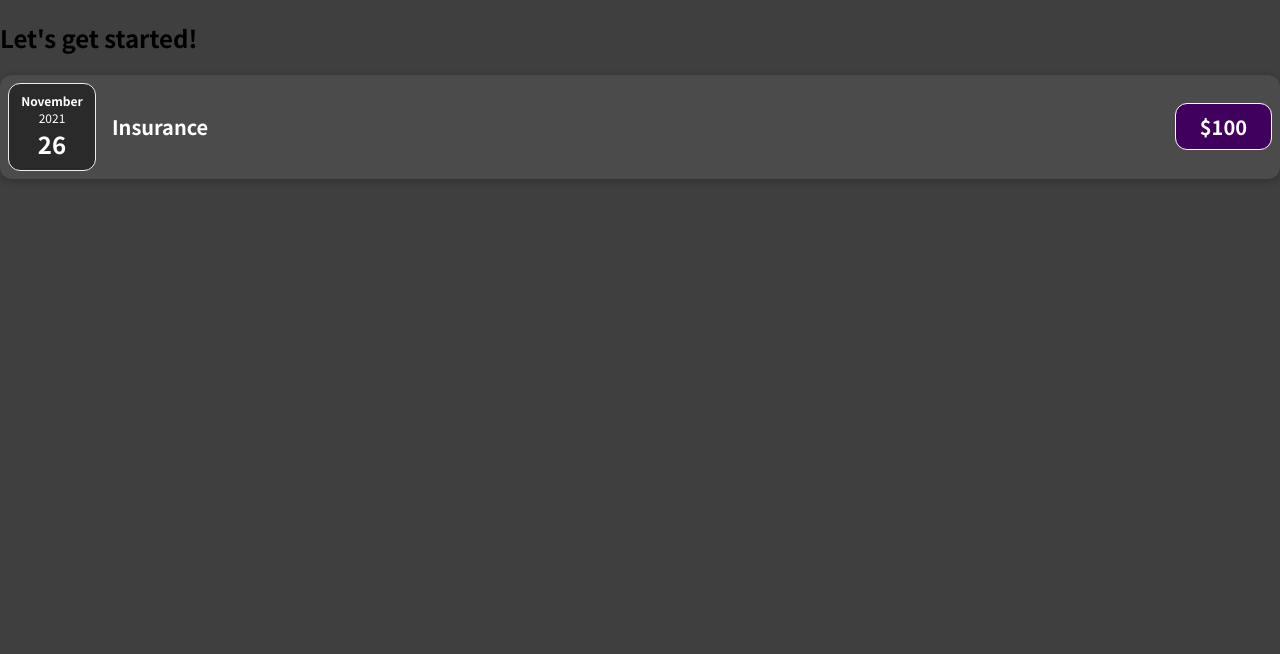
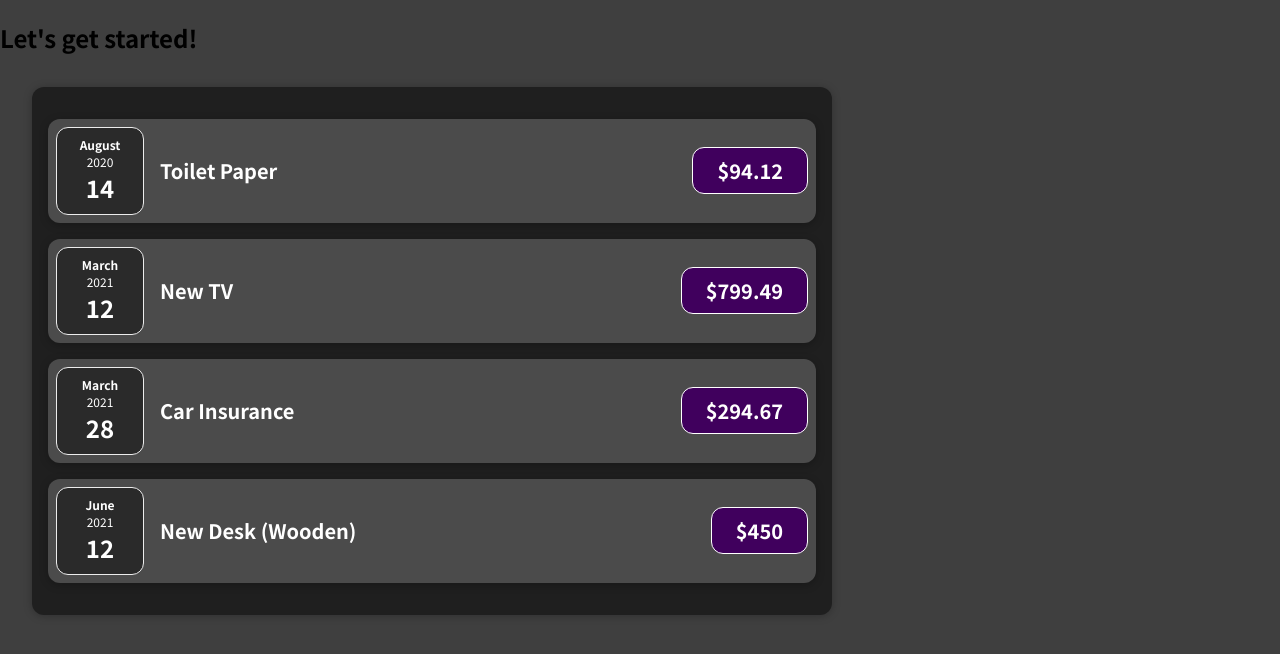
Before and after one commit to rafy13/ExpenseTracker, a JavaScript app: page / in a window 1280 px wide. Shown: the top 654 px of the page. Built offline with nearby package versions, Linux system fonts and the light colour scheme.

Commit message:
Implement expenses component

```diff
--- a/src/App.js
+++ b/src/App.js
@@ -1,14 +1,32 @@
-import ExpenseItem from "./components/ExpenseItem";
+import Expenses from "./components/Expenses";
 
 function App() {
+	const expenses = [
+		{
+			id: "e1",
+			title: "Toilet Paper",
+			amount: 94.12,
+			date: new Date(2020, 7, 14),
+		},
+		{ id: "e2", title: "New TV", amount: 799.49, date: new Date(2021, 2, 12) },
+		{
+			id: "e3",
+			title: "Car Insurance",
+			amount: 294.67,
+			date: new Date(2021, 2, 28),
+		},
+		{
+			id: "e4",
+			title: "New Desk (Wooden)",
+			amount: 450,
+			date: new Date(2021, 5, 12),
+		},
+	];
+
 	return (
 		<div>
 			<h2>Let's get started!</h2>
-			<ExpenseItem
-				date={new Date()}
-				title={"Insurance"}
-				amount={100.0}
-			></ExpenseItem>
+			<Expenses items={expenses}></Expenses>
 		</div>
 	);
 }
--- /dev/null
+++ b/src/components/Expenses.css
@@ -0,0 +1,9 @@
+.expenses {
+	padding: 1rem;
+	background-color: rgb(31, 31, 31);
+	margin: 2rem;
+	width: 50rem;
+	max-width: 95%;
+	border-radius: 12px;
+	box-shadow: 0 1px 8px rgb(0, 0, 9, 0.25);
+}
--- /dev/null
+++ b/src/components/Expenses.js
@@ -0,0 +1,20 @@
+import ExpenseItem from "./ExpenseItem";
+import "./Expenses.css";
+
+function Expenses(props) {
+	return (
+		<div className="expenses">
+			{props.items.map((item) => {
+				return (
+					<ExpenseItem
+						title={item.title}
+						amount={item.amount}
+						date={item.date}
+					></ExpenseItem>
+				);
+			})}
+		</div>
+	);
+}
+
+export default Expenses;
```
